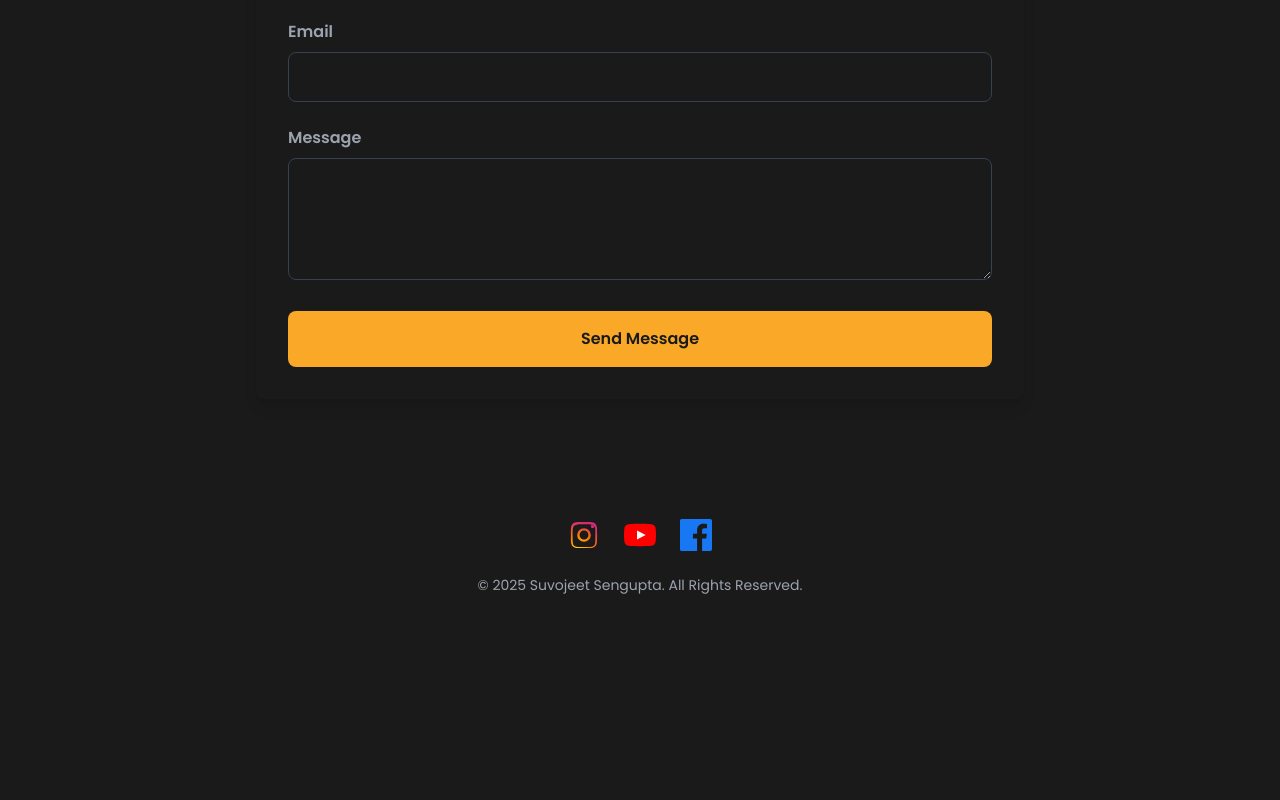
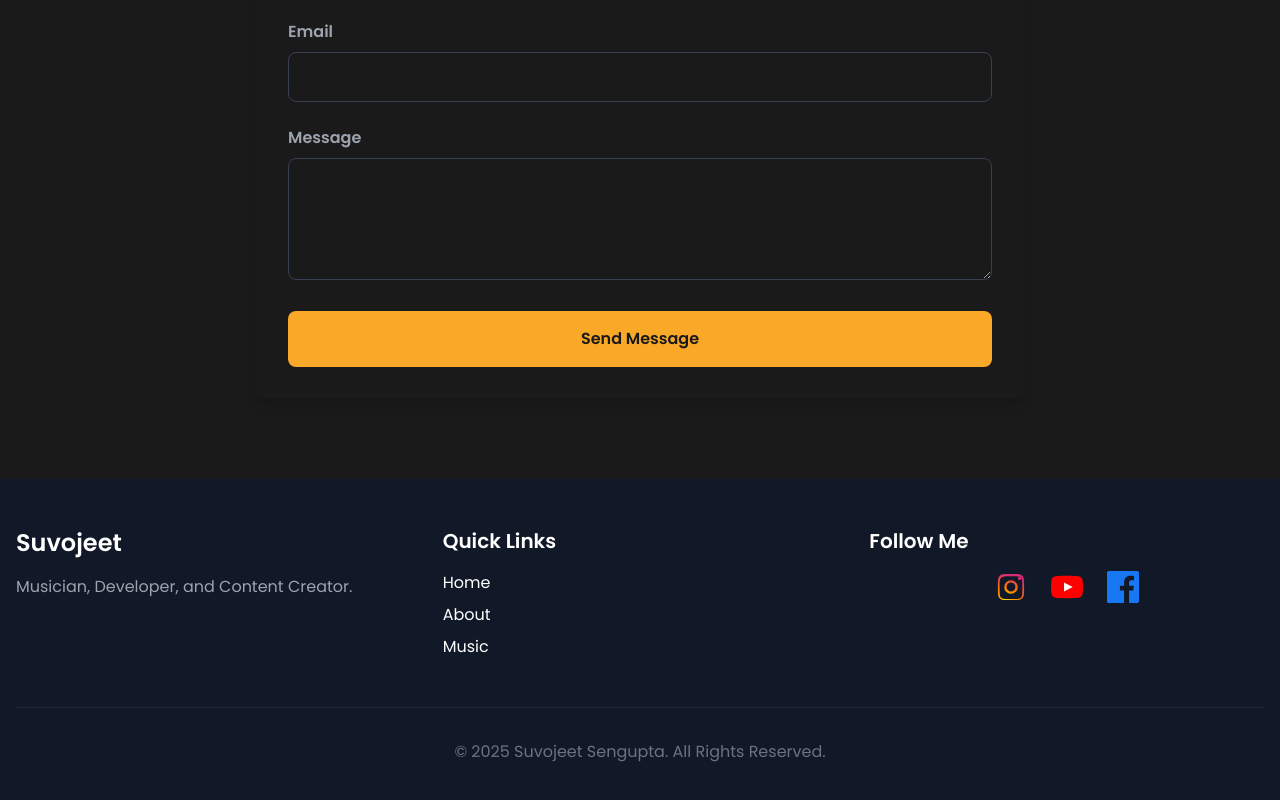
Before and after one commit to suvojeet-sengupta/Suvojeet_Sengupta, a React (Create React App) app: page /#/ in a window 1280 px wide. Shown: the part 1652-2452 px from the top of the page. Before the commit the page ends 2287 px from the top, so only its background shows below. Built offline with nearby package versions, Linux system fonts and the light colour scheme.

Commit message:
feat: enhance footer design

```diff
--- a/src/components/Footer.js
+++ b/src/components/Footer.js
@@ -1,16 +1,36 @@
 import React from 'react';
 import SocialLinks from './SocialLinks';
+import { Link } from 'react-router-dom';
 
 const Footer = () => {
   return (
-    <footer className="bg-dark text-white text-center py-10">
-      <div className="container mx-auto">
-        <div className="mb-6">
-          <SocialLinks />
+    <footer className="bg-gray-900 text-white">
+      <div className="container mx-auto py-12 px-4">
+        <div className="grid grid-cols-1 md:grid-cols-3 gap-8">
+          <div className="mb-8 md:mb-0">
+            <h3 className="text-2xl font-bold mb-4">Suvojeet</h3>
+            <p className="text-gray-400">
+              Musician, Developer, and Content Creator.
+            </p>
+          </div>
+          <div className="mb-8 md:mb-0">
+            <h3 className="text-xl font-semibold mb-4">Quick Links</h3>
+            <ul className="space-y-2">
+              <li><Link to="/" className="hover:text-gray-300 transition-colors duration-300">Home</Link></li>
+              <li><Link to="/about" className="hover:text-gray-300 transition-colors duration-300">About</Link></li>
+              <li><Link to="/music" className="hover:text-gray-300 transition-colors duration-300">Music</Link></li>
+            </ul>
+          </div>
+          <div>
+            <h3 className="text-xl font-semibold mb-4">Follow Me</h3>
+            <SocialLinks />
+          </div>
         </div>
-        <p className="text-sm text-grey">
-          &copy; {new Date().getFullYear()} Suvojeet Sengupta. All Rights Reserved.
-        </p>
+        <div className="mt-12 border-t border-gray-800 pt-8 text-center">
+          <p className="text-gray-500">
+            &copy; {new Date().getFullYear()} Suvojeet Sengupta. All Rights Reserved.
+          </p>
+        </div>
       </div>
     </footer>
   );
```
